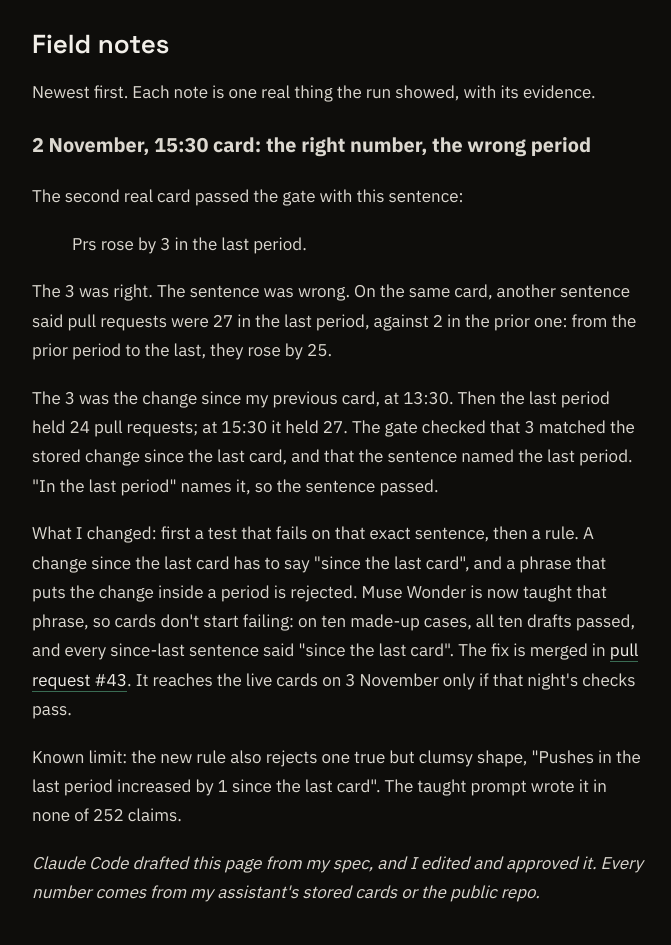
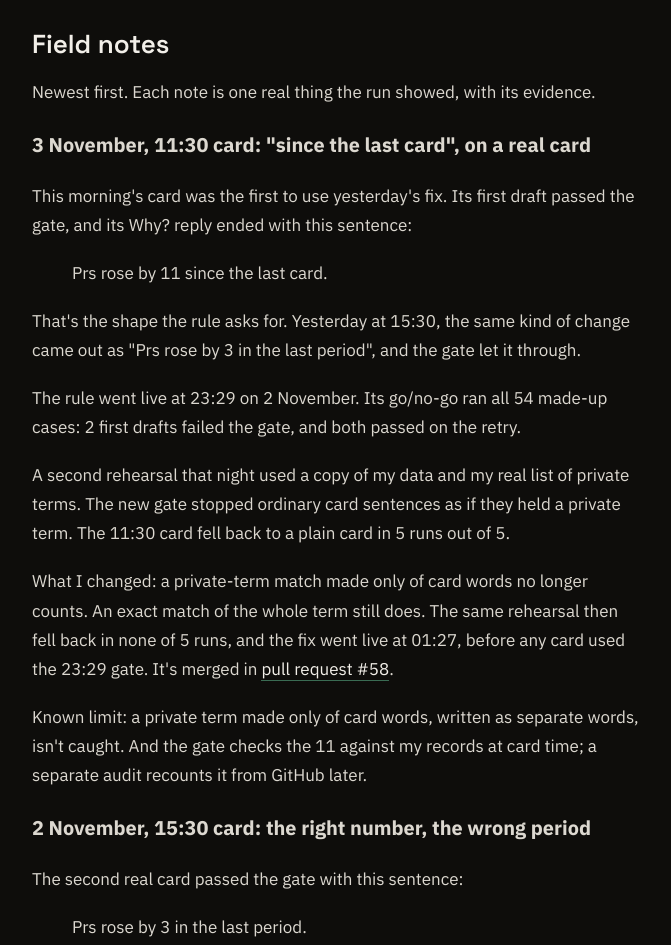
Before and after one commit to macayaven/macayaven.github.io, a website: page notes/ikigai-loop/index.html in a window 1280 px wide. Shown: the part 1480-2425 px from the top of the page, without its empty margins (302-973 px from the left). Drawn offline with Linux system fonts and the light colour scheme.

Commit message:
notes: ikigai-loop, add the 3 November 11:30 field note

```diff
--- a/notes/ikigai-loop/index.html
+++ b/notes/ikigai-loop/index.html
@@ -93,6 +93,16 @@
 <p>Muse Code wrote the assistant's code, with the exceptions listed in the repo's <a href="https://github.com/macayaven/ikigai-loop/blob/main/CONTRIBUTIONS.md" target="_blank" rel="noopener">CONTRIBUTIONS.md</a>. The code and its evidence are at <a href="https://github.com/macayaven/ikigai-loop" target="_blank" rel="noopener">github.com/macayaven/ikigai-loop</a>. The same checks run in your browser, on your own agent's output: <a href="https://carloscrespomacaya.com/ikigai-loop/verify/" target="_blank" rel="noopener">the checker</a>.</p>
 <h2>Field notes</h2>
 <p>Newest first. Each note is one real thing the run showed, with its evidence.</p>
+<h3>3 November, 11:30 card: "since the last card", on a real card</h3>
+<p>This morning's card was the first to use yesterday's fix. Its first draft passed the gate, and its Why? reply ended with this sentence:</p>
+<blockquote>
+<p>Prs rose by 11 since the last card.</p>
+</blockquote>
+<p>That's the shape the rule asks for. Yesterday at 15:30, the same kind of change came out as "Prs rose by 3 in the last period", and the gate let it through.</p>
+<p>The rule went live at 23:29 on 2 November. Its go/no-go ran all 54 made-up cases: 2 first drafts failed the gate, and both passed on the retry.</p>
+<p>A second rehearsal that night used a copy of my data and my real list of private terms. The new gate stopped ordinary card sentences as if they held a private term. The 11:30 card fell back to a plain card in 5 runs out of 5.</p>
+<p>What I changed: a private-term match made only of card words no longer counts. An exact match of the whole term still does. The same rehearsal then fell back in none of 5 runs, and the fix went live at 01:27, before any card used the 23:29 gate. It's merged in <a href="https://github.com/macayaven/ikigai-loop/pull/58" target="_blank" rel="noopener">pull request #58</a>.</p>
+<p>Known limit: a private term made only of card words, written as separate words, isn't caught. And the gate checks the 11 against my records at card time; a separate audit recounts it from GitHub later.</p>
 <h3>2 November, 15:30 card: the right number, the wrong period</h3>
 <p>The second real card passed the gate with this sentence:</p>
 <blockquote>
```
Also changed, not shown: notes/ikigai-loop/source.md (+16 -0 lines).
